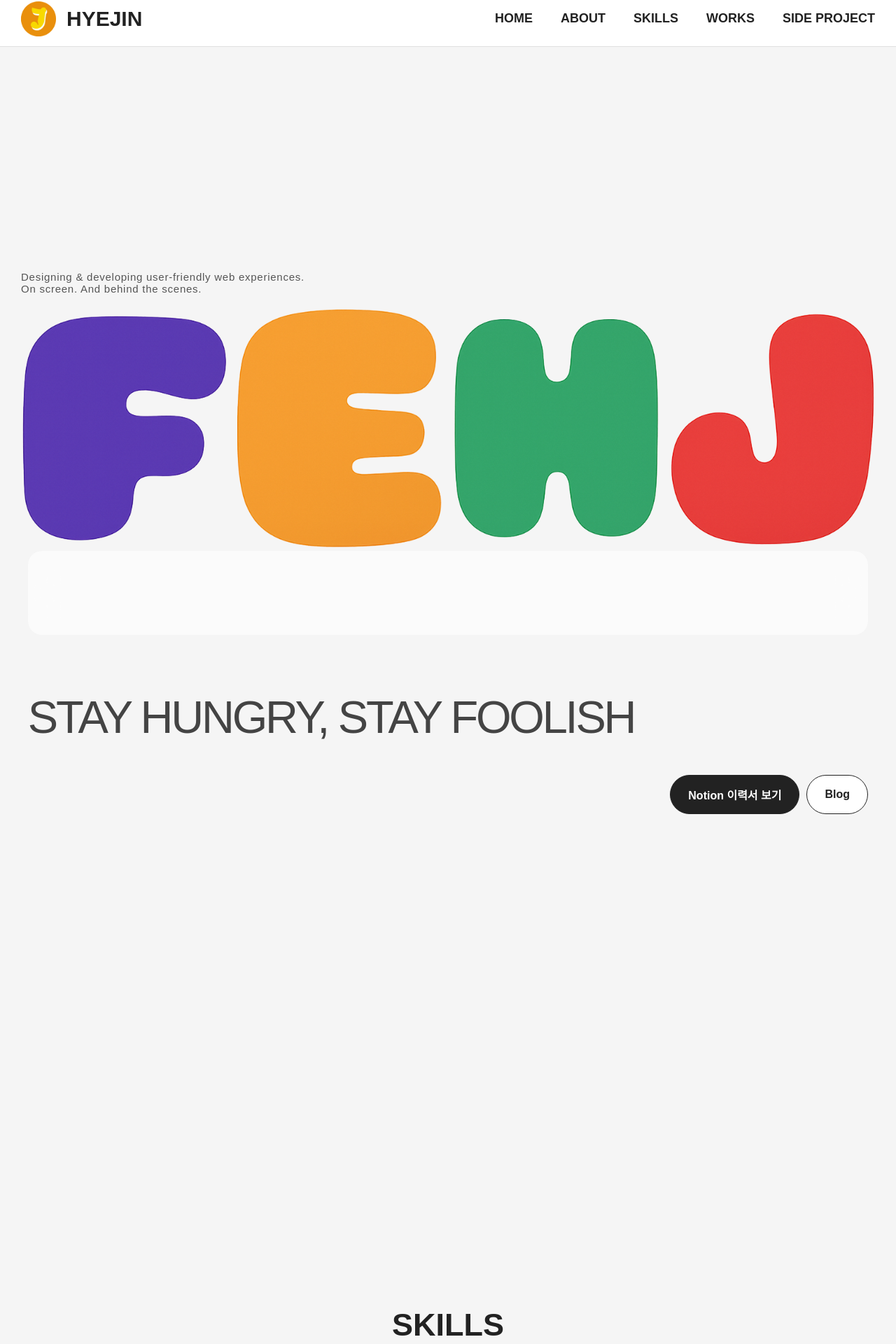
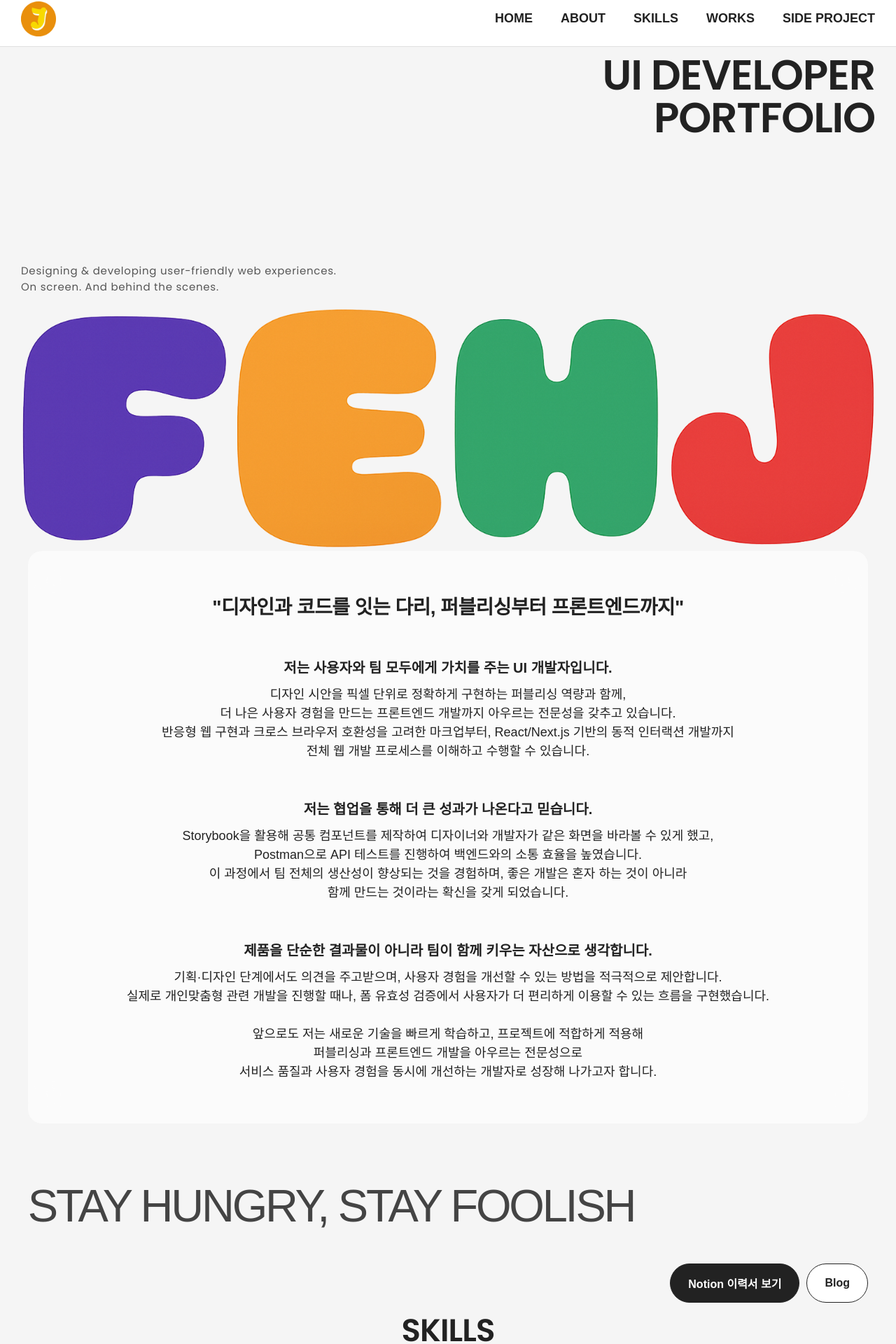
Before and after one commit to hyeminem-Jo/hyejin-portfolio, a Next.js app: page / in a window 1280 px wide. Shown: the part 13-1933 px from the top of the page at 70% size. Built offline with nearby package versions, Linux system fonts and the light colour scheme.

Commit message:
fix: 문구 및 폰트 수정

```diff
--- a/src/app/_modules/about/About.tsx
+++ b/src/app/_modules/about/About.tsx
@@ -60,7 +60,56 @@ const About = () => {
     <S.About id='about'>
       <Inner>
         <S.AboutInner>
-          <S.AboutInnerBoxTitleInner></S.AboutInnerBoxTitleInner>
+          <S.AboutInnerBoxTitleInner>
+            <S.AboutInnerBoxMiddle>
+              &quot;디자인과 코드를 잇는 다리, <br className='mo-only' />
+              퍼블리싱부터 프론트엔드까지&quot;
+            </S.AboutInnerBoxMiddle>
+            <S.AboutInnerBoxDesc>
+              <S.AboutInnerBoxDescBold>
+                저는 사용자와 팀 모두에게 가치를 주는 UI 개발자입니다.
+              </S.AboutInnerBoxDescBold>
+              디자인 시안을 픽셀 단위로 정확하게 구현하는 퍼블리싱 역량과 함께, <br />
+              더 나은 사용자 경험을 만드는 프론트엔드 개발까지 아우르는 전문성을 갖추고 있습니다.
+              <br />
+              반응형 웹 구현과 크로스 브라우저 호환성을 고려한 마크업부터, React/Next.js 기반의 동적
+              인터랙션 개발까지
+              <br />
+              전체 웹 개발 프로세스를 이해하고 수행할 수 있습니다.
+              <br />
+              <br />
+              <br />
+              <S.AboutInnerBoxDescBold>
+                저는 협업을 통해 더 큰 성과가 나온다고 믿습니다.
+              </S.AboutInnerBoxDescBold>
+              Storybook을 활용해 공통 컴포넌트를 제작하여 디자이너와 개발자가 같은 화면을 바라볼 수
+              있게 했고,
+              <br />
+              Postman으로 API 테스트를 진행하여 백엔드와의 소통 효율을 높였습니다.
+              <br />
+              이 과정에서 팀 전체의 생산성이 향상되는 것을 경험하며, 좋은 개발은 혼자 하는 것이
+              아니라
+              <br />
+              함께 만드는 것이라는 확신을 갖게 되었습니다.
+              <br />
+              <br />
+              <br />
+              <S.AboutInnerBoxDescBold>
+                제품을 단순한 결과물이 아니라 팀이 함께 키우는 자산으로 생각합니다.
+              </S.AboutInnerBoxDescBold>
+              기획·디자인 단계에서도 의견을 주고받으며, 사용자 경험을 개선할 수 있는 방법을
+              적극적으로 제안합니다.
+              <br />
+              실제로 개인맞춤형 관련 개발을 진행할 때나, 폼 유효성 검증에서 사용자가 더 편리하게
+              이용할 수 있는 흐름을 구현했습니다.
+              <br />
+              <br />
+              앞으로도 저는 새로운 기술을 빠르게 학습하고, 프로젝트에 적합하게 적용해
+              <br />
+              퍼블리싱과 프론트엔드 개발을 아우르는 전문성으로 <br />
+              서비스 품질과 사용자 경험을 동시에 개선하는 개발자로 성장해 나가고자 합니다.
+            </S.AboutInnerBoxDesc>
+          </S.AboutInnerBoxTitleInner>
         </S.AboutInner>
         <S.AboutTextAni>
           <S.AboutTextAniList>
--- a/src/app/_modules/common/header/Header.tsx
+++ b/src/app/_modules/common/header/Header.tsx
@@ -64,14 +64,17 @@ const Header = () => {
     <S.HeaderContainer>
       <S.HeaderContent>
         {!usePathname().includes('/work') ? (
-          <S.HeaderLogo>
+          <S.HeaderLogo
+            onClick={() => {
+              handleMenuClick('#visual');
+            }}
+          >
             <Image
               src='/assets/images/portfolio-logo.webp'
               alt='logo'
               width={isMobile ? 45 : 50}
               height={isMobile ? 45 : 50}
             />
-            <S.HeaderLogoTitle>HYEJIN </S.HeaderLogoTitle>
           </S.HeaderLogo>
         ) : (
           <Button
--- a/src/app/_modules/common/header/styled.ts
+++ b/src/app/_modules/common/header/styled.ts
@@ -35,19 +35,15 @@ export const HeaderLogo = styled.div`
   align-items: center;
   gap: 15px;
   height: 100px;
+  cursor: pointer;
+  transition: opacity 0.2s ease-in-out;
+
+  &:hover {
+    opacity: 0.7;
+  }
 
   @media (max-width: ${BREAKPOINT}px) {
     height: 65px;
-  }
-`;
-
-export const HeaderLogoTitle = styled.h1`
-  font-size: 30px;
-  font-weight: 600;
-  color: #222;
-
-  @media (max-width: ${BREAKPOINT}px) {
-    display: none;
   }
 `;
 
--- a/src/app/_modules/common/title/styled.ts
+++ b/src/app/_modules/common/title/styled.ts
@@ -8,9 +8,11 @@ interface TitleProps {
 
 export const Title = styled.h2<TitleProps>`
   font-size: 45px;
-  font-weight: 700;
+  font-weight: 600;
   text-align: ${({ $isCenter }) => ($isCenter ? 'center' : 'left')};
   color: ${({ $color }) => ($color === 'white' ? '#fff' : '#222')};
+  font-family: var(--font-poppins), -apple-system, BlinkMacSystemFont, 'Segoe UI', sans-serif;
+  letter-spacing: -0.02em;
 
   @media (max-width: ${BREAKPOINT}px) {
     font-size: 35px;
--- a/src/app/_modules/visual/Visual.tsx
+++ b/src/app/_modules/visual/Visual.tsx
@@ -115,6 +115,14 @@ const Visual = () => {
 
   return (
     <S.Visual id='visual' className={`visual ${isMobile ? 'mobile' : ''}`}>
+      <S.MainTextList className='mainText'>
+        <S.MainTextInner>
+          <S.MainText>UI DEVELOPER</S.MainText>
+        </S.MainTextInner>
+        <S.MainTextInner>
+          <S.MainText>PORTFOLIO</S.MainText>
+        </S.MainTextInner>
+      </S.MainTextList>
       <S.SubText className='subText'>
         Designing & developing <br className='mo-only' />
         user-friendly web experiences.
--- a/src/app/_modules/visual/styled.ts
+++ b/src/app/_modules/visual/styled.ts
@@ -55,6 +55,9 @@ export const MainText = styled.i`
   transition: transform 0.5s linear;
   font-style: normal;
   opacity: 0;
+  font-family: var(--font-poppins), -apple-system, BlinkMacSystemFont, 'Segoe UI', sans-serif;
+  font-weight: 600;
+  letter-spacing: -0.02em;
 
   @keyframes slideUp {
     from {
@@ -86,6 +89,7 @@ export const SubText = styled.h4`
   color: #555;
   opacity: 0;
   transform: translateX(-50px);
+  font-family: var(--font-poppins), -apple-system, BlinkMacSystemFont, 'Segoe UI', sans-serif;
 
   @media (max-width: ${BREAKPOINT}px) {
     justify-content: flex-start;
--- a/src/app/layout.tsx
+++ b/src/app/layout.tsx
@@ -1,22 +1,34 @@
-import type { Metadata } from "next";
-import { Geist, Geist_Mono } from "next/font/google";
-import "./globals.css";
-import AppLayout from "./_modules/common/layout/AppLayout";
-import EmotionRegistry from "./_modules/common/styles/EmotionRegistry";
+import type { Metadata } from 'next';
+import { Geist, Geist_Mono, Poppins, Righteous } from 'next/font/google';
+import './globals.css';
+import AppLayout from './_modules/common/layout/AppLayout';
+import EmotionRegistry from './_modules/common/styles/EmotionRegistry';
 
 const geistSans = Geist({
-  variable: "--font-geist-sans",
-  subsets: ["latin"],
+  variable: '--font-geist-sans',
+  subsets: ['latin'],
 });
 
 const geistMono = Geist_Mono({
-  variable: "--font-geist-mono",
-  subsets: ["latin"],
+  variable: '--font-geist-mono',
+  subsets: ['latin'],
+});
+
+const poppins = Poppins({
+  variable: '--font-poppins',
+  subsets: ['latin'],
+  weight: ['300', '400', '500', '600', '700'],
+});
+
+const righteous = Righteous({
+  variable: '--font-righteous',
+  subsets: ['latin'],
+  weight: '400',
 });
 
 export const metadata: Metadata = {
-  title: "Create Next App",
-  description: "Generated by create next app",
+  title: 'Create Next App',
+  description: 'Generated by create next app',
 };
 
 export default function RootLayout({
@@ -25,12 +37,12 @@ export default function RootLayout({
   children: React.ReactNode;
 }>) {
   return (
-    <html lang="en">
-      <body className={`${geistSans.variable} ${geistMono.variable}`}>
+    <html lang='ko'>
+      <body
+        className={`${geistSans.variable} ${geistMono.variable} ${poppins.variable} ${righteous.variable}`}
+      >
         <EmotionRegistry>
-          <AppLayout>
-            {children}
-          </AppLayout>
+          <AppLayout>{children}</AppLayout>
         </EmotionRegistry>
       </body>
     </html>
```
